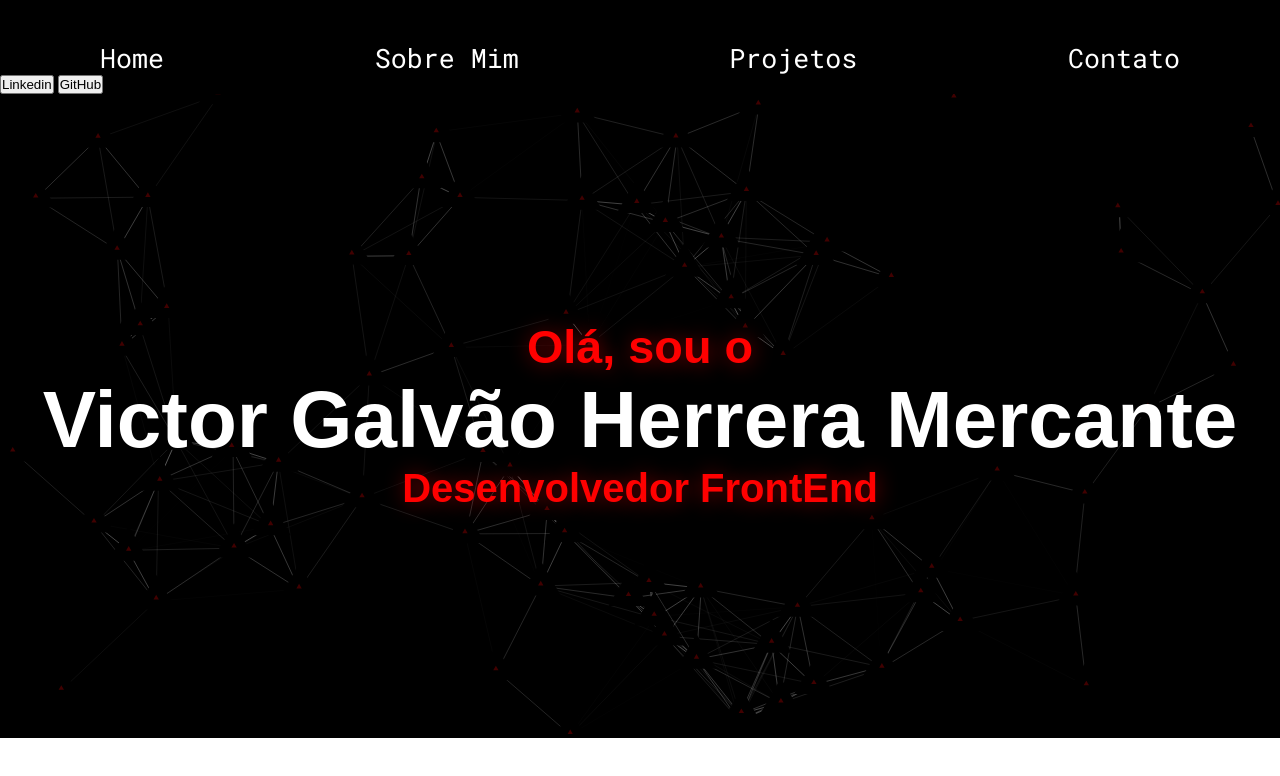
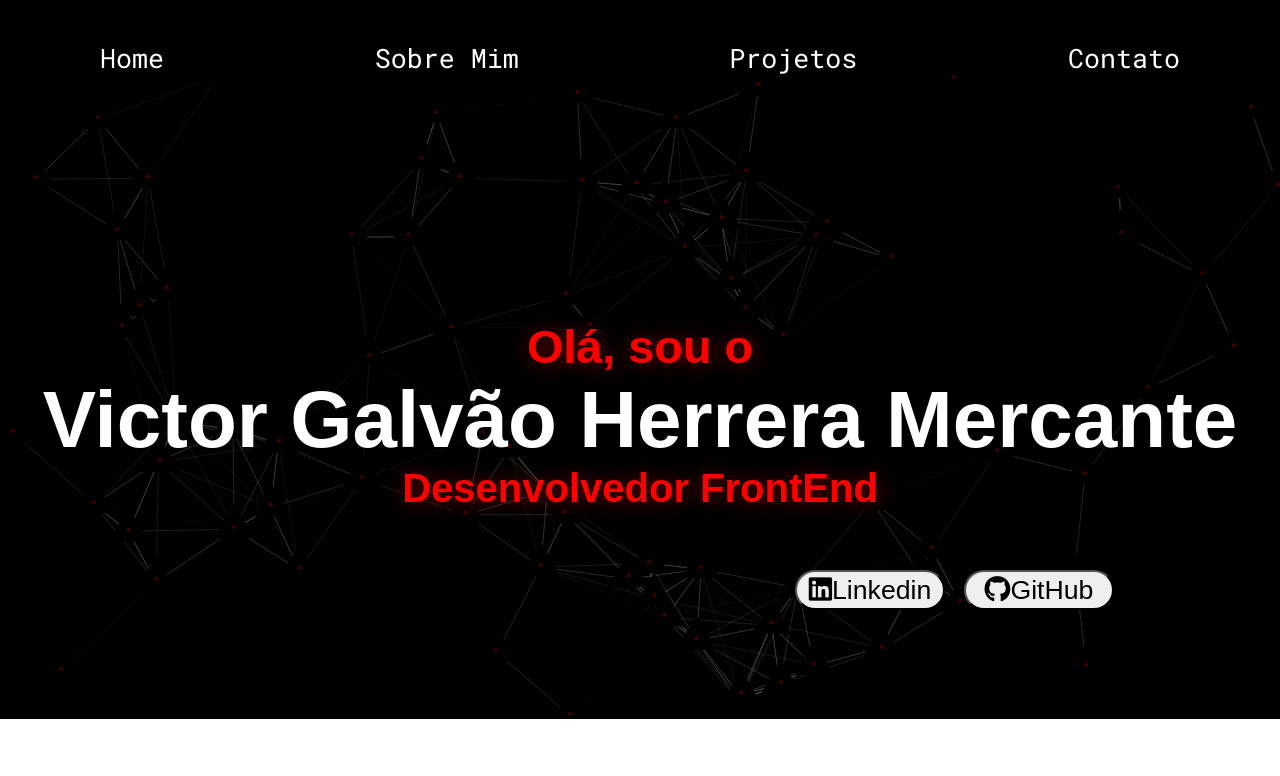
Before and after one commit to VictorGalvaoMercante/Portf-lio, a plain HTML site: page index.html in a window 1280 px wide. Drawn offline with Linux system fonts and the light colour scheme; a web font is replaced by a local one.

Commit message:
desenvolvimento

```diff
--- a/index.html
+++ b/index.html
@@ -32,14 +32,14 @@
                 <h4>Desenvolvedor FrontEnd</h4>
             </div>
             <div class="btn">
-                <button type="button"><i><img src="" alt=""></i>Linkedin</button>
-                <button type="button"> <i><img src="" alt=""></i>GitHub</button>
+                <button type="button"><i class="fa-brands fa-linkedin"></i>Linkedin</button>
+                <button type="button"><i class="fa-brands fa-github"></i>GitHub</button>
             </div>
         </main>
 
     </div>
     <script src="js/particles.min.js"></script>
     <script src="js/particlesjs-config (1).json"></script>
-
+    <script src="https://kit.fontawesome.com/c1c74833e8.js" crossorigin="anonymous"></script>
 </body>
 </html>
--- a/style.css
+++ b/style.css
@@ -41,9 +41,32 @@
     text-align: center;
     font-size: 30pt;
     font-family: 'AR One Sans', sans-serif;
+    height: 1px;
 }
 
 h4 , h3{
     color: red;
     text-shadow: 1px 1px 20px rgba(255, 0, 0, 0.458);
 }
+
+.btn{
+    position: absolute;
+    top: 570px;
+    left: 780px;
+    width: 400px;
+
+
+}
+
+button{
+
+    width: 150px;
+    height: 40px;
+    margin-left: 15px;
+    font-size: 20pt;
+    border-radius: 20px;
+    &:hover{
+        text-shadow: 5px 5px 40px white;
+        transform: scale(1.2);
+    }
+}
```
